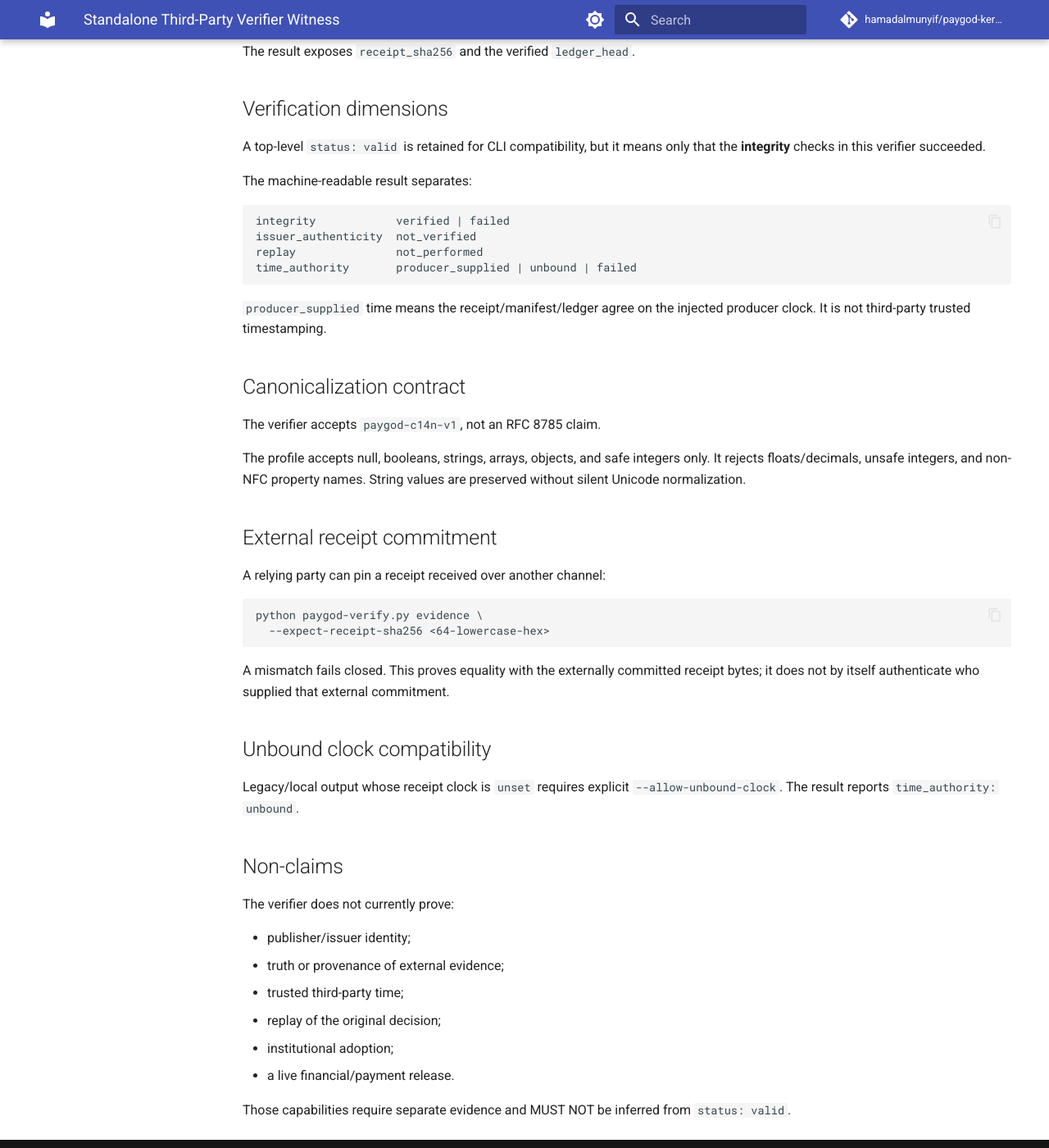
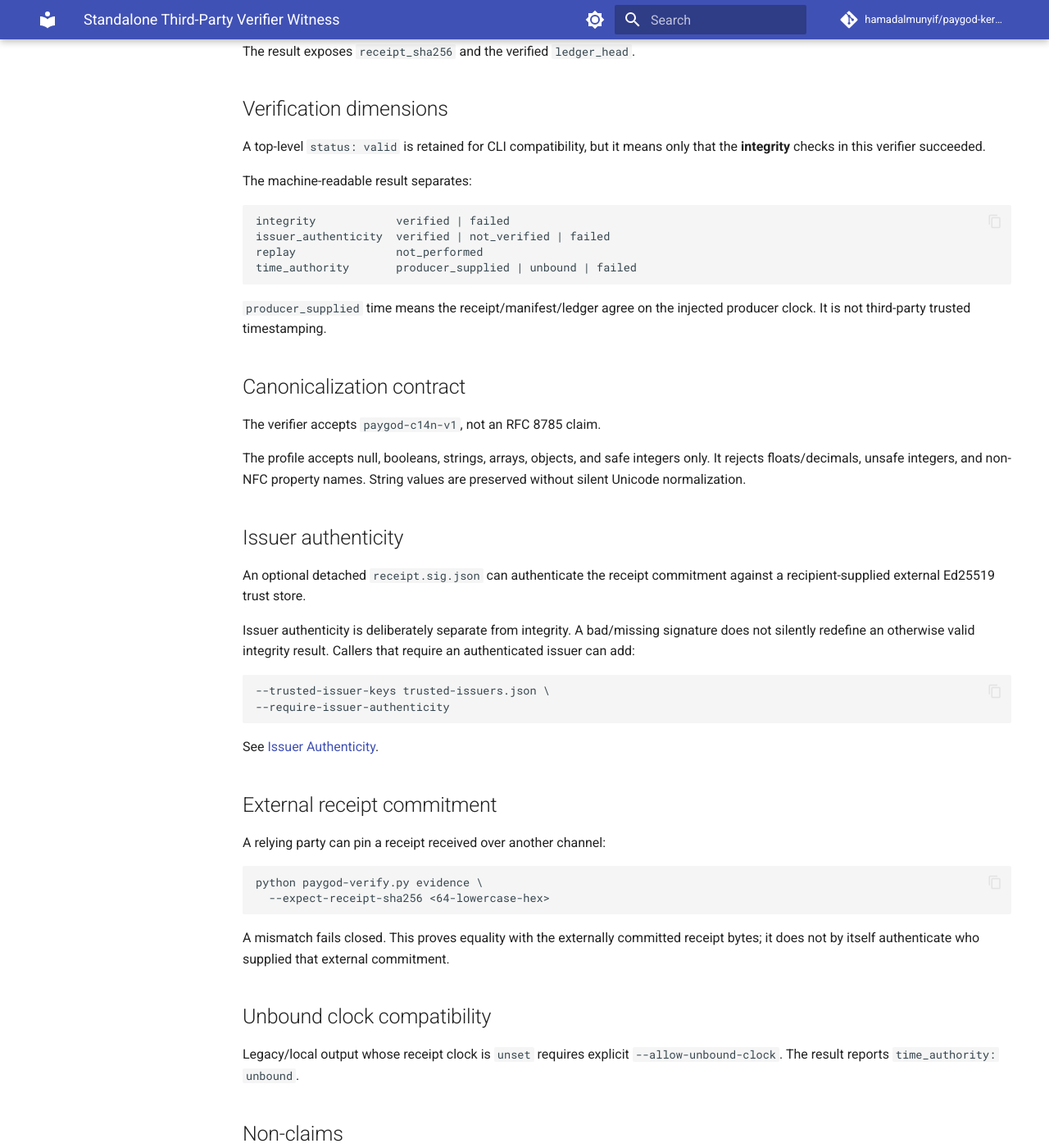
Before and after one commit to hamadalmunyif/paygod-kernel-mvp, an MkDocs documentation site: the page built from docs/STANDALONE_VERIFIER.md, in a window 1280 px wide and 1400 px high, scrolled down 680 px. Shown: the whole window at 82% size. Built offline with MkDocs 1.6.1 and Material for MkDocs 9.7.7, drawn with Linux system fonts in a browser that asks for light colours; comment, search, counter and statistics services are not loaded; some of the changed text lies outside the part shown.

Commit message:
docs: update standalone verifier for issuer-auth v0.4

````diff
--- a/docs/STANDALONE_VERIFIER.md
+++ b/docs/STANDALONE_VERIFIER.md
@@ -1,6 +1,6 @@
 # Standalone Third-Party Verifier Witness
 
-Status: **v0.3 verification-contract repair under v0.5.1.**
+Status: **v0.4 integrity + optional detached Ed25519 issuer authentication.**
 
 ## What integrity verification proves
 
@@ -27,7 +27,7 @@ The machine-readable result separates:
 
 ```text
 integrity            verified | failed
-issuer_authenticity  not_verified
+issuer_authenticity  verified | not_verified | failed
 replay               not_performed
 time_authority       producer_supplied | unbound | failed
 ```
@@ -39,6 +39,19 @@ time_authority       producer_supplied | unbound | failed
 The verifier accepts `paygod-c14n-v1`, not an RFC 8785 claim.
 
 The profile accepts null, booleans, strings, arrays, objects, and safe integers only. It rejects floats/decimals, unsafe integers, and non-NFC property names. String values are preserved without silent Unicode normalization.
+
+## Issuer authenticity
+
+An optional detached `receipt.sig.json` can authenticate the receipt commitment against a recipient-supplied external Ed25519 trust store.
+
+Issuer authenticity is deliberately separate from integrity. A bad/missing signature does not silently redefine an otherwise valid integrity result. Callers that require an authenticated issuer can add:
+
+```bash
+--trusted-issuer-keys trusted-issuers.json \
+--require-issuer-authenticity
+```
+
+See [Issuer Authenticity](ISSUER_AUTHENTICITY.md).
 
 ## External receipt commitment
 
@@ -59,7 +72,7 @@ Legacy/local output whose receipt clock is `unset` requires explicit `--allow-un
 
 The verifier does not currently prove:
 
-- publisher/issuer identity;
+- organization/regulator authorization merely because a trusted signing key verified;
 - truth or provenance of external evidence;
 - trusted third-party time;
 - replay of the original decision;
````
